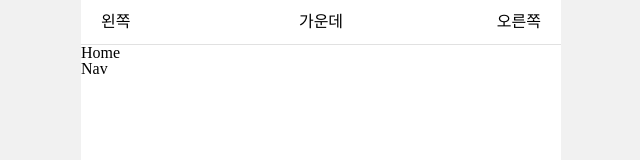
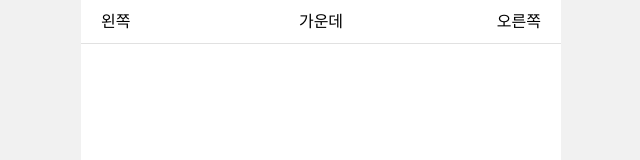
Before and after one commit to kheeyaa/NEMO, a React (Create React App) app in the folder client/: page / in a window 1280 px wide. Shown: the top 160 px of the page, without its empty margins (319-959 px from the left). Built offline with nearby package versions, Linux system fonts and the light colour scheme.

Commit message:
[style] Header 스타일 수정 #5

```diff
--- a/client/src/components/BasicLayout/Header.tsx
+++ b/client/src/components/BasicLayout/Header.tsx
@@ -2,6 +2,7 @@ import React from 'react';
 import { css } from '@emotion/react';
 import { colors } from 'const/style/colors';
 import { pxToRem } from 'utils/style/pxToRem';
+import { MOBILE_WIDTH } from 'const/style/size';
 
 function Header() {
   return (
@@ -14,15 +15,19 @@ function Header() {
 }
 
 const headerStyle = css`
-  max-width: 100%;
+  max-width: ${MOBILE_WIDTH};
+  width: 100%;
   height: ${pxToRem(44)};
   border-bottom: 1px solid ${colors.gray[200]};
+  box-sizing: border-box;
 
   display: flex;
   justify-content: space-between;
   align-items: center;
   padding: 0 ${pxToRem(20)};
-  position: relative;
+  position: fixed;
+  top: 0;
+  background-color: white;
 
   .middle {
     position: absolute;
```
